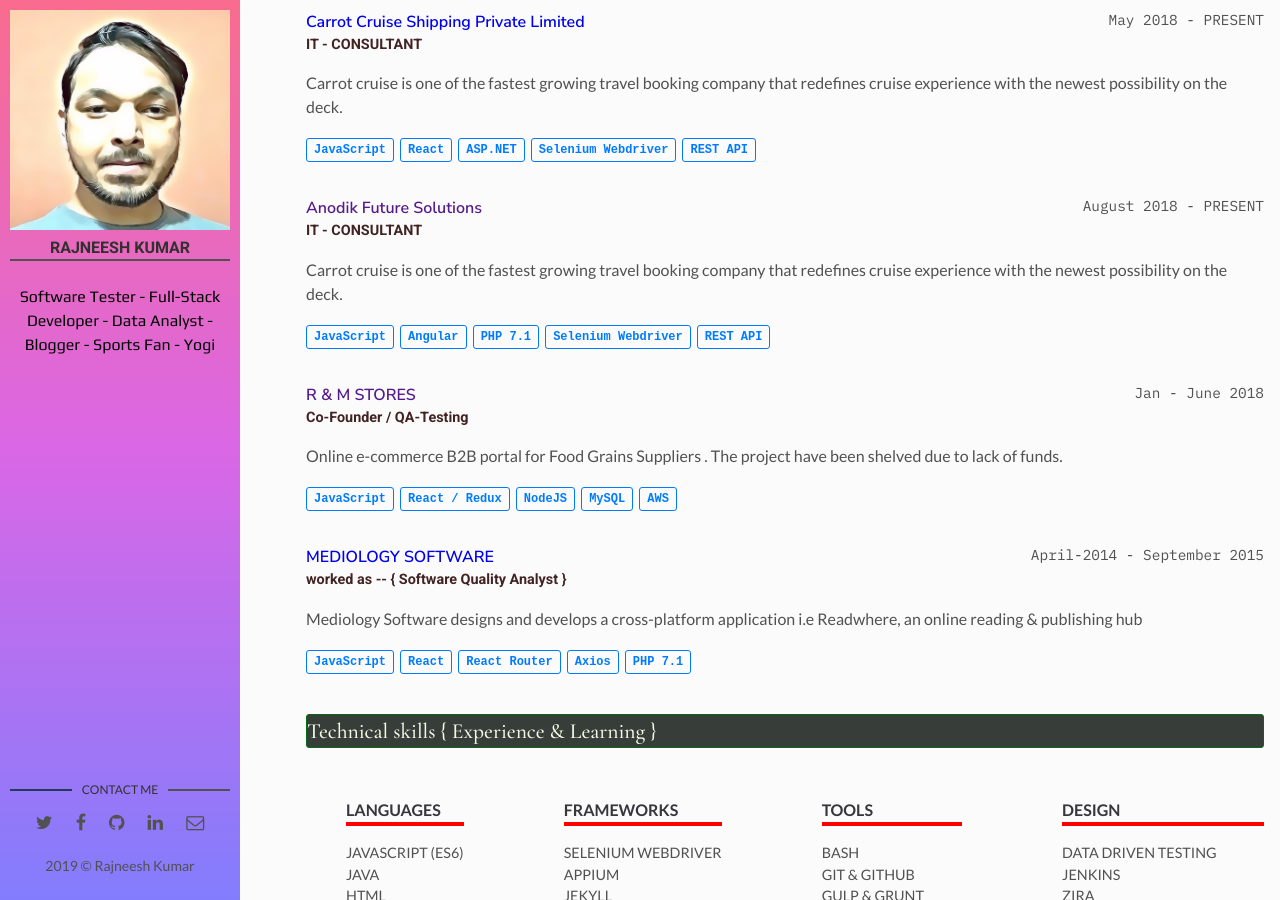
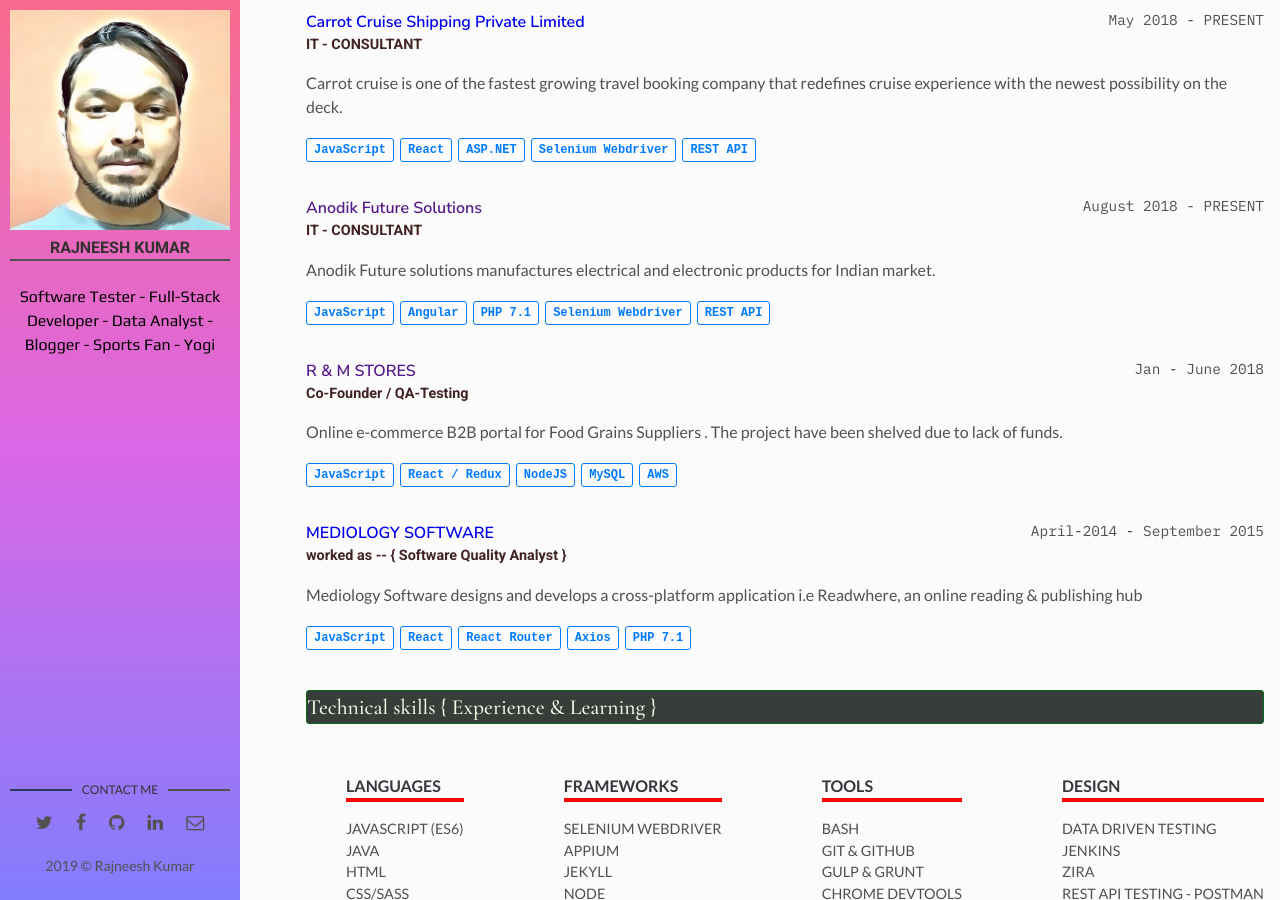
Before and after one commit to rajneesh-anand/dasraj, a Jekyll site: the page built from index.html, in a window 1280 px wide and 900 px high, scrolled down 1000 px. Built offline with Jekyll 4.4.1, drawn with Linux system fonts in a browser that asks for light colours; some web fonts are replaced.

Commit message:
Update experience.yml

```diff
--- a/_data/experience.yml
+++ b/_data/experience.yml
@@ -13,7 +13,7 @@
 - company: Anodik Future Solutions
   time: August 2018 - PRESENT
   position: IT - CONSULTANT
-  description: Carrot cruise is one of the fastest growing travel booking company that redefines cruise experience with the newest possibility on the deck.
+  description: Anodik Future solutions manufactures electrical and electronic products for Indian market.
   used:
     - thing: JavaScript
     - thing: Angular
```
